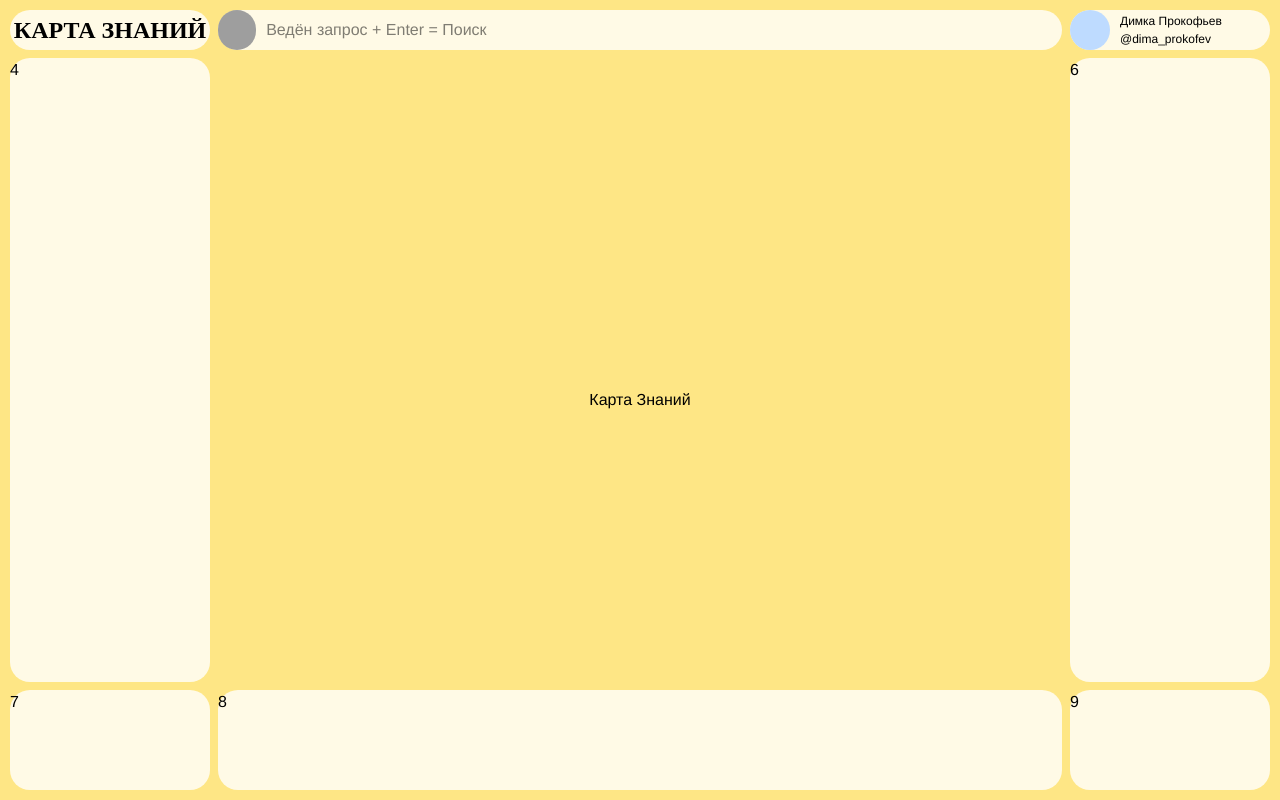
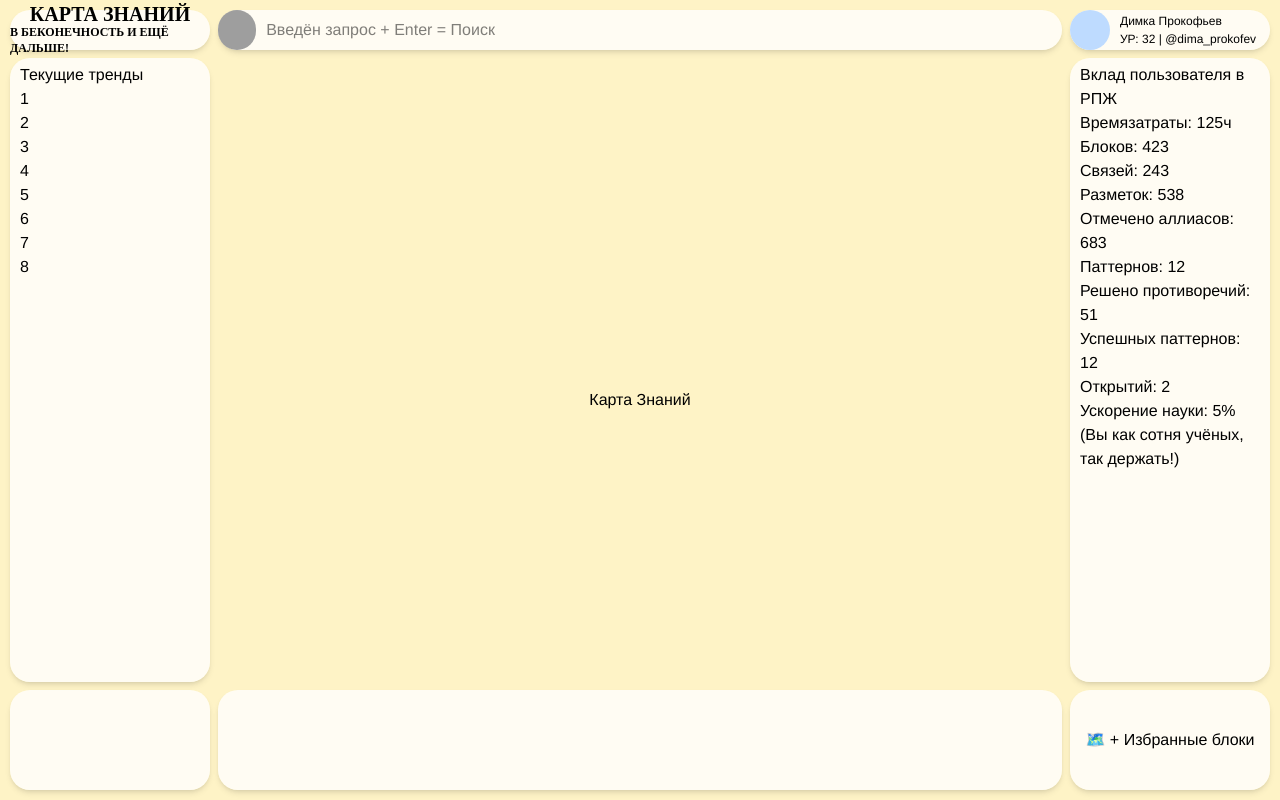
Before and after one commit to Knowledge-Map-RLE/knowledge_map, a React (Vite) app in the folder client/: page / in a window 1280 px wide. Built offline with nearby package versions, Linux system fonts and the light colour scheme; grey boxes are pictures that could not be loaded; a web font is replaced by a local one.

Commit message:
Правки макета и дизайна

```diff
--- a/client/src/components/Knowledge_map/Knowledge_map.module.css
+++ b/client/src/components/Knowledge_map/Knowledge_map.module.css
@@ -1,5 +1,5 @@
 @import "tailwindcss";
 
 .knowledge_map {
-    @apply flex bg-amber-200 w-full h-full absolute justify-center items-center;
+    @apply flex bg-amber-100 w-full h-full absolute justify-center items-center;
 }
--- a/client/src/components/Knowledge_map_ui/Knowledge_map_ui.module.css
+++ b/client/src/components/Knowledge_map_ui/Knowledge_map_ui.module.css
@@ -31,6 +31,10 @@
     display: flex;
 }
 
+.panel {
+    @apply shadow-md;
+}
+
 .top {
     grid-area: top;
 }
@@ -42,7 +46,7 @@
 
 .left {
     grid-area: left;
-
+    padding: 5px 10px;
 }
 
 .center {
@@ -53,7 +57,7 @@
 
 .right {
     grid-area: right;
-
+    padding: 5px 10px;
 }
 
 .info {
@@ -68,5 +72,5 @@
 
 .minimap {
     grid-area: minimap;
-
+    @apply flex justify-center items-center;
 }
--- a/client/src/components/Knowledge_map_ui/index.tsx
+++ b/client/src/components/Knowledge_map_ui/index.tsx
@@ -1,18 +1,44 @@
 import s from './Knowledge_map_ui.module.css'
-import Main_menu from '../Main_menu'
+import Project_title from '../Project_title'
 import Search from '../Search'
 import User from '../User'
 
 export default function Knowledge_map_ui() {
     return <div className={s.interface}>
-        <Main_menu />
-        <Search />
-        <User />
-        <div className={s.left}>4</div>
-        <div className={s.center}>5</div>
-        <div className={s.right}>6</div>
-        <div className={s.info}>7</div>
-        <div className={s.bot}>8</div>
-        <div className={s.minimap}>9</div>
+        <Project_title className={s.panel} />
+        <Search className={s.panel} />
+        <User className={s.panel} />
+        <div className={`${s.left} ${s.panel}`}>
+            <h2>Текущие тренды</h2>
+            <div>
+                <div>1</div>
+                <div>2</div>
+                <div>3</div>
+                <div>4</div>
+                <div>5</div>
+                <div>6</div>
+                <div>7</div>
+                <div>8</div>
+            </div>
+        </div>
+        <div className={`${s.center} ${s.panel}`}> </div>
+        <div className={`${s.right} ${s.panel}`}>
+            <h2>Вклад пользователя в РПЖ</h2>
+            <div>
+                <div>Времязатраты: 125ч</div>
+                <div>Блоков: 423</div>
+                <div>Связей: 243</div>
+                <div>Разметок: 538</div>
+                <div>Отмечено аллиасов: 683</div>
+                <div>Паттернов: 12</div>
+                <div>Решено противоречий: 51</div>
+                <div>Успешных паттернов: 12</div>
+                <div>Открытий: 2</div>
+                <div>Ускорение науки: 5% (Вы как сотня учёных, так держать!)</div>
+            </div>
+        </div>
+        <div className={`${s.info} ${s.panel}`}> </div>
+        <div className={`${s.bot} ${s.panel}`}> </div>
+        <div className={`${s.minimap} ${s.panel}`}>🗺️ + Избранные блоки</div>
     </div>
 }
--- a/client/src/components/Main_menu/Main_menu.module.css
+++ /dev/null
@@ -1,8 +0,0 @@
-@import "tailwindcss";
-
-.main_menu {
-    font-family: 'PT Sans Narrow';
-    font-weight: bold;
-    font-size: 24px;
-    @apply flex justify-center items-center;
-}
--- a/client/src/components/Main_menu/index.tsx
+++ /dev/null
@@ -1,5 +0,0 @@
-import s from './Main_menu.module.css'
-
-export default function Main_menu() {
-    return <ul className={s.main_menu}>КАРТА ЗНАНИЙ</ul>
-}
--- /dev/null
+++ b/client/src/components/Project_title/Project_title.module.css
@@ -0,0 +1,13 @@
+@import "tailwindcss";
+
+.main_menu {
+    font-family: 'PT Sans Narrow';
+    font-weight: bold;
+    font-size: 20px;
+    line-height: 20px;
+    @apply flex flex-col justify-center items-center;
+}
+
+.slogan {
+    @apply text-xs;
+}
--- /dev/null
+++ b/client/src/components/Project_title/index.tsx
@@ -0,0 +1,8 @@
+import s from './Project_title.module.css'
+
+export default function Project_title({ className='' }: { className: string }) {
+    return <div className={`${s.main_menu} ${className}`}>
+        <h1>КАРТА ЗНАНИЙ</h1>
+        <div className={s.slogan}>В БЕКОНЕЧНОСТЬ И ЕЩЁ ДАЛЬШЕ!</div>
+    </div>
+}
--- a/client/src/components/Search/index.tsx
+++ b/client/src/components/Search/index.tsx
@@ -1,8 +1,8 @@
 import s from './Search.module.css'
 
-export default function Search() {
-    return <div className={s.search_panel}>
+export default function Search({ className='' }: { className: string }) {
+    return <div className={`${s.search_panel} ${className}`}>
         <div className={s.logo}></div>
-        <input type='text' className={s.search} placeholder='Ведён запрос + Enter = Поиск' />
+        <input type='text' className={s.search} placeholder='Введён запрос + Enter = Поиск' />
     </div>
 }
--- a/client/src/components/User/index.tsx
+++ b/client/src/components/User/index.tsx
@@ -1,11 +1,11 @@
 import s from './User.module.css'
 
-export default function User() {
-    return <div className={s.user}>
+export default function User({ className='' }: { className: string }) {
+    return <div className={`${s.user} ${className}`}>
         <div className={s.avatar}></div>
         <div className={s.user_info}>
           <div className={s.name}>Димка Прокофьев</div>
-          <div className={s.info}>@dima_prokofev</div>
+          <div className={s.info}>УР: 32 | @dima_prokofev</div>
         </div>
     </div>
 }
```
